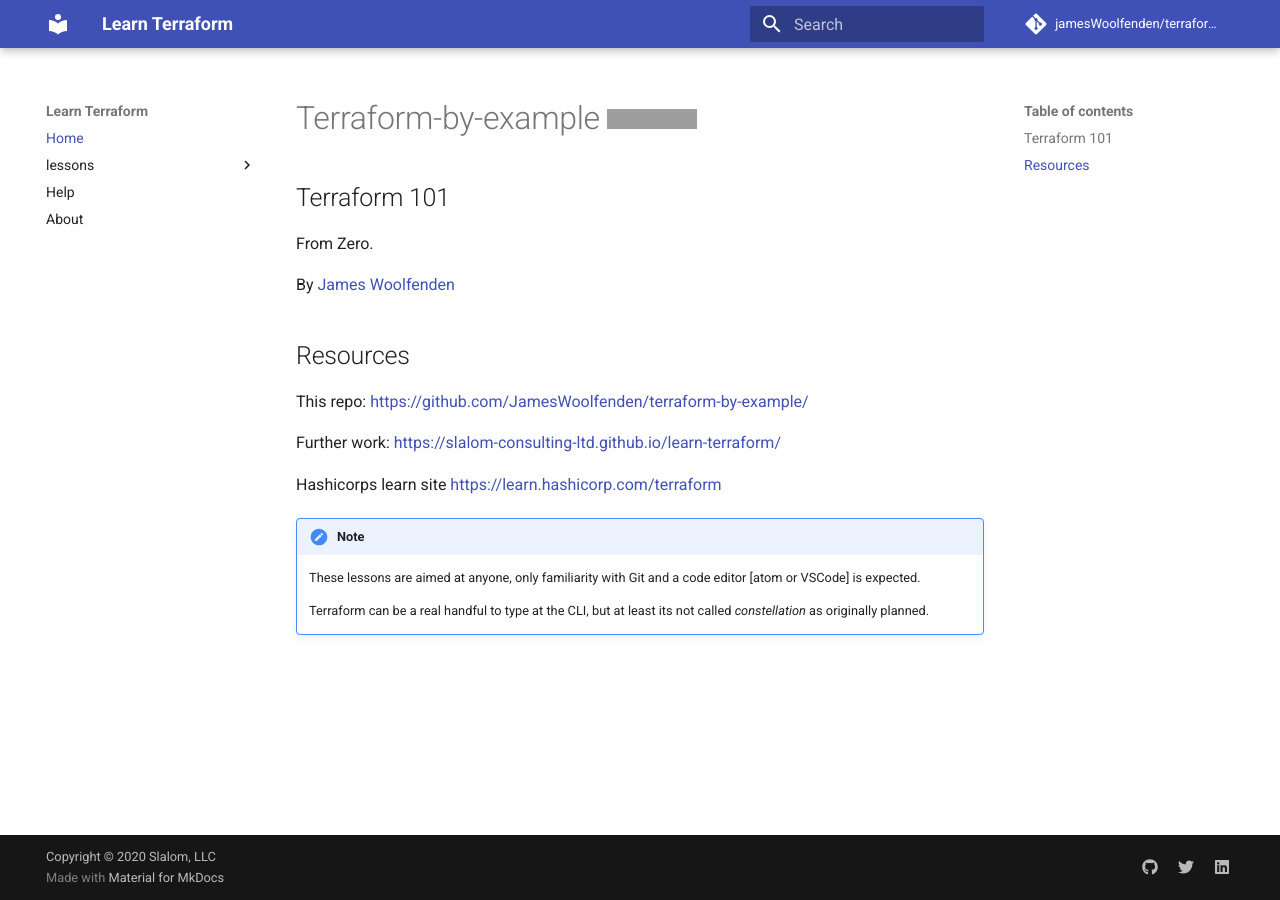
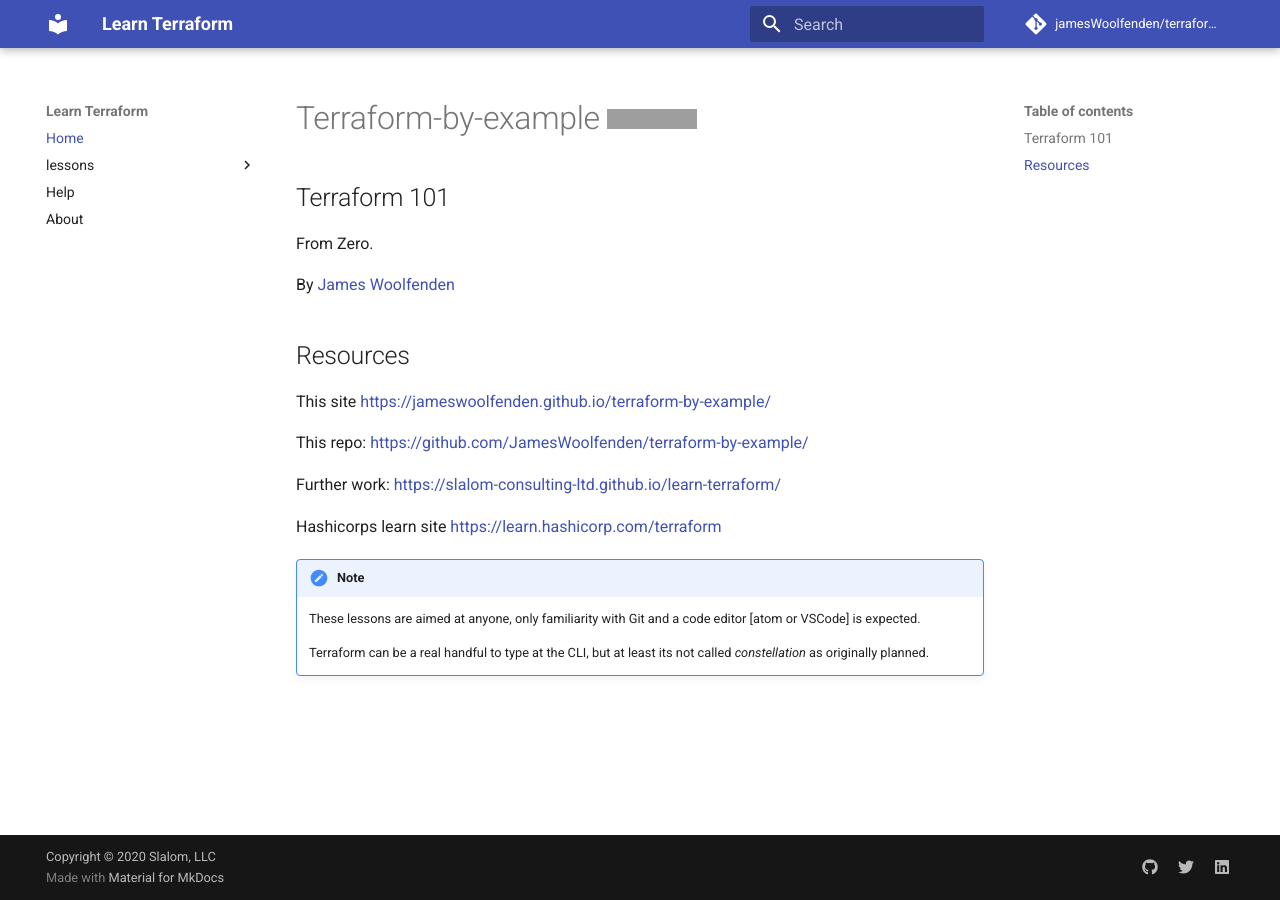
Before and after one commit to JamesWoolfenden/terraform-by-example, an MkDocs documentation site: the page built from docs/index.md, in a window 1280 px wide. Built offline with MkDocs 1.6.1 and Material for MkDocs 9.7.7, drawn with Linux system fonts in a browser that asks for light colours; comment, search, counter and statistics services are not loaded; grey boxes are pictures that could not be loaded.

Commit message:
onto lesson 3

```diff
--- a/docs/index.md
+++ b/docs/index.md
@@ -7,6 +7,9 @@
 By [James Woolfenden](https://www.linkedin.com/jameswoolfenden/)
 
 ## Resources
+
+This site
+<https://jameswoolfenden.github.io/terraform-by-example/>
 
 This repo:
 <https://github.com/JamesWoolfenden/terraform-by-example/>
```
